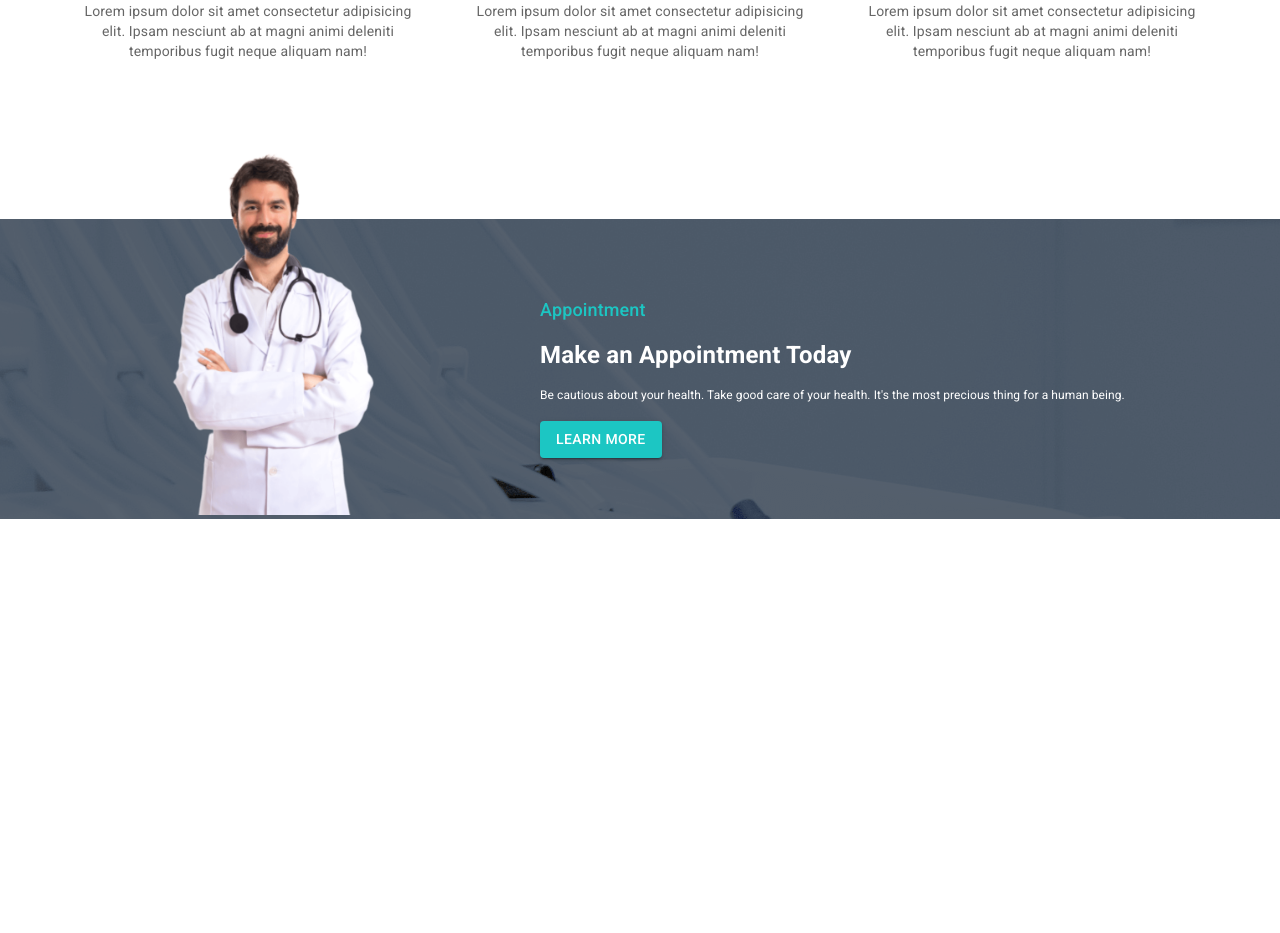
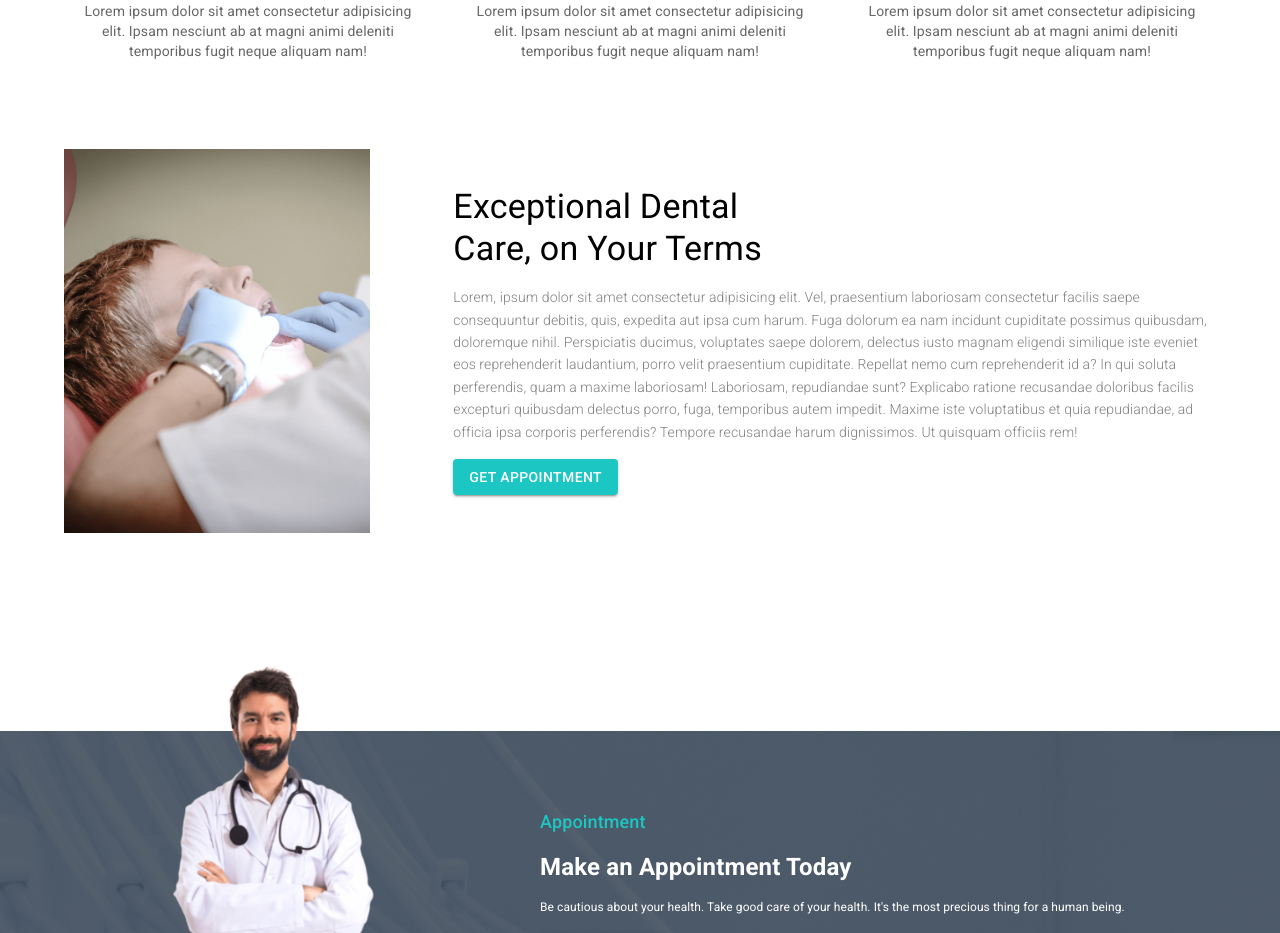
Before and after one commit to Springhawk27/react-doctors-portal-client, a React (Create React App) app: page / in a window 1280 px wide. Shown: the part 822-1755 px from the top of the page. Before the commit the page ends 1341 px from the top, so only its background shows below. Built offline with nearby package versions, Linux system fonts and the light colour scheme.

Commit message:
new component added

```diff
--- /dev/null
+++ b/src/Pages/Home/ExceptionalDental/ExceptionalDental.js
@@ -0,0 +1,45 @@
+import React from 'react';
+
+import treatment from '../../../images/treatment.png';
+
+import Grid from '@mui/material/Grid';
+import { Button, Container, Typography } from '@mui/material';
+import { Box } from '@mui/system';
+
+
+const verticalCenter = {
+    display: 'flex',
+    alignItems: 'center',
+    height: 400,
+    // border: '1px solid red'
+}
+
+const ExceptionalDental = () => {
+    return (
+        <Container sx={{ flexGrow: 1, my: 8 }}>
+            <Grid container spacing={2}>
+                <Grid item xs={12} md={4} style={verticalCenter} sx={{ mb: 8 }} >
+                    <img style={{ height: '100%' }} src={treatment} alt="" />
+                </Grid>
+                <Grid item style={{ ...verticalCenter, textAlign: 'left' }} xs={12} md={8} sx={{ mb: 8 }}>
+                    <Box>
+                        <Typography variant="h4">
+                            Exceptional Dental <br />
+                            Care, on Your Terms
+                        </Typography>
+                        <Typography variant="h6" sx={{ fontSize: 14, fontWeight: 300, my: 2, color: 'gray' }}>
+                            Lorem, ipsum dolor sit amet consectetur adipisicing elit. Vel, praesentium laboriosam consectetur facilis saepe consequuntur debitis, quis, expedita aut ipsa cum harum. Fuga dolorum ea nam incidunt cupiditate possimus quibusdam, doloremque nihil. Perspiciatis ducimus, voluptates saepe dolorem, delectus iusto magnam eligendi similique iste eveniet eos reprehenderit laudantium, porro velit praesentium cupiditate. Repellat nemo cum reprehenderit id a? In qui soluta perferendis, quam a maxime laboriosam! Laboriosam, repudiandae sunt? Explicabo ratione recusandae doloribus facilis excepturi quibusdam delectus porro, fuga, temporibus autem impedit. Maxime iste voluptatibus et quia repudiandae, ad officia ipsa corporis perferendis? Tempore recusandae harum dignissimos. Ut quisquam officiis rem!
+                        </Typography>
+                        <Button variant="contained" sx={{ backgroundColor: '#1CC6C3' }}>
+                            Get Appointment
+                        </Button>
+                    </Box>
+                </Grid>
+
+
+            </Grid>
+        </Container >
+    );
+};
+
+export default ExceptionalDental;
--- a/src/Pages/Home/Home/Home.js
+++ b/src/Pages/Home/Home/Home.js
@@ -2,6 +2,7 @@ import React from 'react';
 import Navigation from '../../Shared/Navigation/Navigation';
 import AppointmentBanner from '../AppointmentBanner/AppointmentBanner';
 import Banner from '../Banner/Banner';
+import ExceptionalDental from '../ExceptionalDental/ExceptionalDental';
 import Services from '../Services/Services';
 
 const Home = () => {
@@ -10,6 +11,7 @@ const Home = () => {
             <Navigation></Navigation>
             <Banner></Banner>
             <Services></Services>
+            <ExceptionalDental></ExceptionalDental>
             <AppointmentBanner></AppointmentBanner>
         </div>
     );
```
